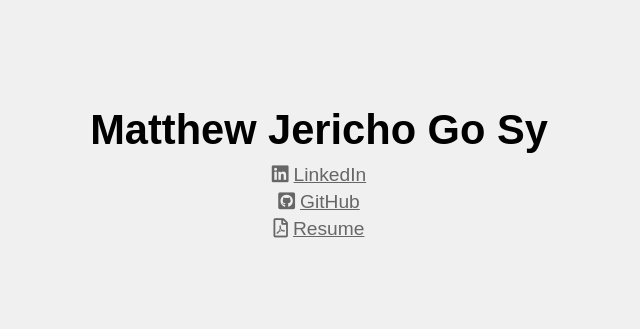
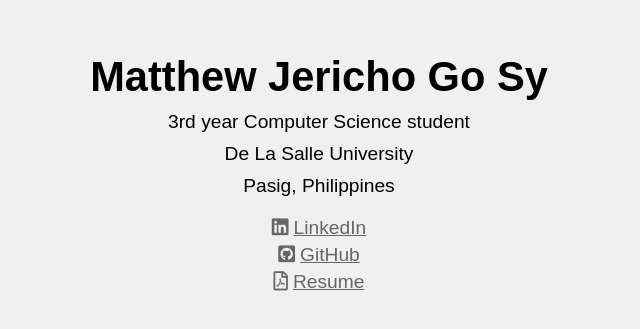
Before and after one commit to jerichosy/jerichosy.github.io, a plain HTML site: page index.html in a window 1280 px wide. Shown: the part 225-554 px from the top of the page, without its empty margins (321-961 px from the left). Drawn offline with Linux system fonts and the light colour scheme.

Commit message:
Update title tag and add some info about me

```diff
--- a/index.html
+++ b/index.html
@@ -5,7 +5,7 @@
     <meta charset="UTF-8">
     <meta name="viewport" content="width=device-width, initial-scale=1.0">
 
-    <title>Coming Soon</title>
+    <title>Matthew Jericho Go Sy</title>
     <link rel="stylesheet" href="https://cdnjs.cloudflare.com/ajax/libs/font-awesome/5.15.4/css/all.min.css">
     <style>
         * {
@@ -17,6 +17,7 @@
         body {
             height: 100vh;
             display: flex;
+            flex-direction: column;
             justify-content: center;
             align-items: center;
             background: #F0F0F0;
@@ -28,6 +29,10 @@
         h1 {
             font-size: 2rem;
             margin-bottom: 10px;
+        }
+
+        p {
+            margin: 10px 0;
         }
 
         a {
@@ -45,9 +50,16 @@
             margin-right: 5px;
         }
 
+        .socials {
+            margin-top: 20px;
+        }
+
         @media (min-width: 640px) {
             h1 {
                 font-size: 2.6rem;
+            }
+            p {
+                font-size: 1.2rem;
             }
             a {
                 font-size: 1.2rem;
@@ -59,6 +71,10 @@
 <body>
     <div>
         <h1>Matthew Jericho Go Sy</h1>
+        <p>3rd year Computer Science student</p>
+        <p>De La Salle University</p>
+        <p>Pasig, Philippines</p>
+        <div class="socials">
             <a href="https://www.linkedin.com/in/jerichosy/" target="_blank">
                 <i class="fab fa-linkedin"></i>LinkedIn
             </a>
@@ -69,6 +85,7 @@
                 <i class="far fa-file-pdf"></i>Resume
             </a>
         </div>
+    </div>
 </body>
 
 </html>
```
Lines whose indentation alone changed are shown as unchanged.
